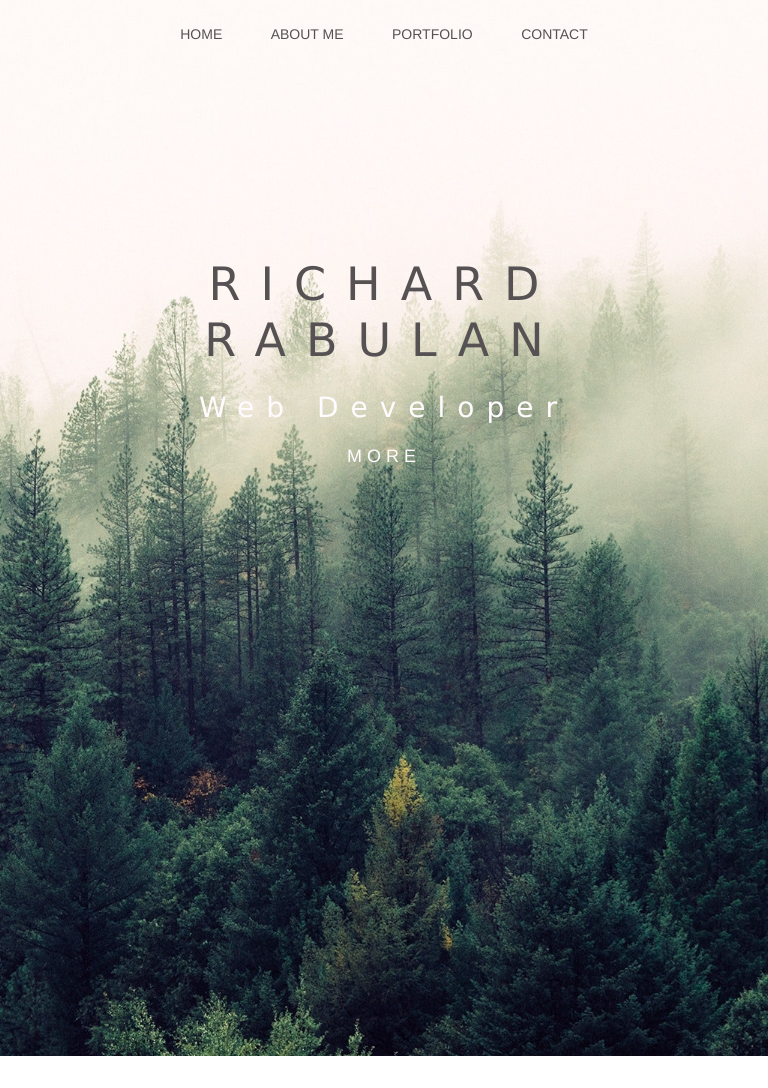
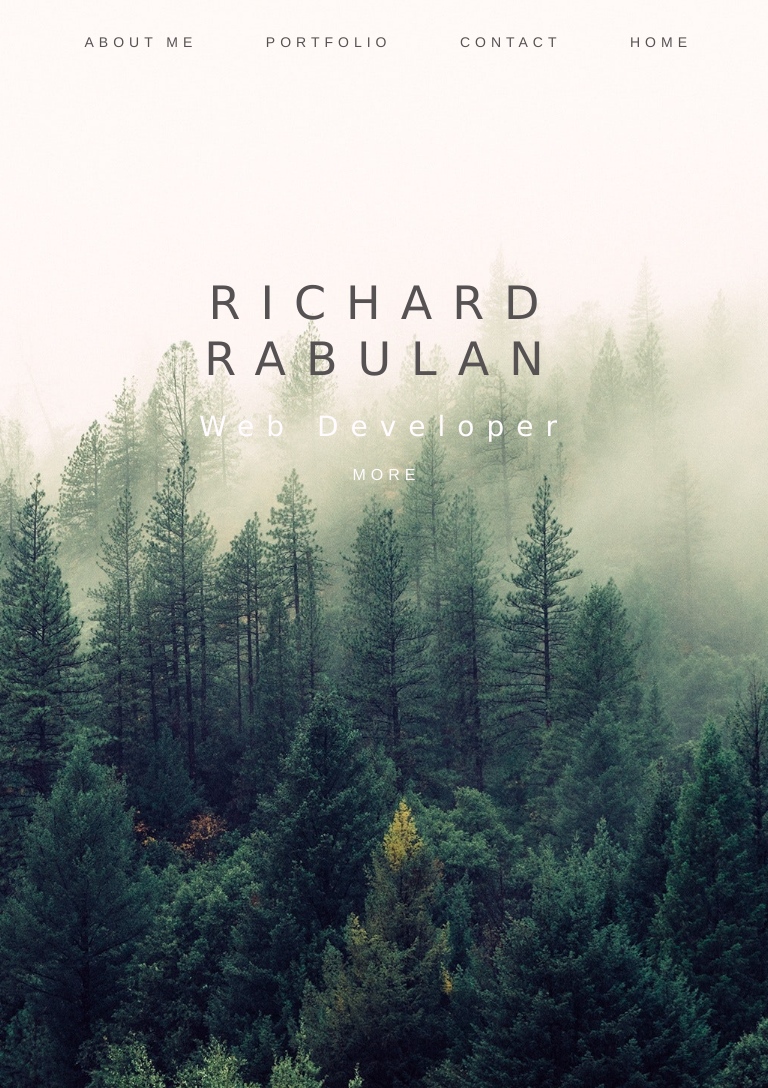
Before and after one commit to rrrichard/portfolio, a PHP site: page / in a window 768 px wide. Shown: the top 1088 px of the page. Run offline with PHP 8.4, Linux system fonts and the light colour scheme.

Commit message:
changes with the navbar to accommodate the media queries

```diff
--- a/index.html
+++ b/index.html
@@ -8,23 +8,20 @@
 </head>
 <a name="top"></a>
 <body>
-    <header class="navBar">
+    <header class="navBar featureImage">
         <div class="container">
                 <ul>
-                    <li><a href="#top">HOME</a></li>
+                    <li><a href="#top" class="navDefault">HOME</a></li>
                     <li><a href="#about">ABOUT ME</a></li>
                     <li><a href="#feature">PORTFOLIO</a></li>
                     <li><a href="#footer">CONTACT</a></li>
+                    <li><a href="#top" class="navHidden">HOME</a></li>
                 </ul>
+            <h1>RICHARD RABULAN</h1>
+            <p>Web Developer</p>
+            <a href="#feature" class="more">MORE</a>
         </div>
     </header>
-    <main class="featureImage">
-        <div class="container">
-            <h1>RICHARD RABULAN</h1>
-            <p>Web Developer</p>
-            <a href="#feature">MORE</a>
-        </div>
-    </main>
     <section class="portfolio">
         <a id="feature" name="feature"></a>
         <div class="boxes">
--- a/style.css
+++ b/style.css
@@ -49,21 +48,21 @@ header li a{
     margin: 10px;
     border: 2px solid transparent;
 }
-
-.navBar li a{
-    text-decoration: none;
-    padding: 10px;
+.narBar .more{
+    border: 2px solid black;
 }
 
-.navBar a:hover{
-    border: 2px solid #D0CFCF;
-    color: #D0CFCF;
+.navBar li:hover{
+    border: 2px solid #565254;
 }
 
 .navBar li a:visited{
     color: #565254;
 }
 
+.navBar .navHidden{
+    display: none;
+}
 /*FEATURE PAGE*/
 
 .featureImage {
@@ -72,14 +71,13 @@ header li a{
     background-image: url(images/featureimage.jpg);
     background-size: cover;
     background-position: center;
-    margin-top: -225px;
 }
 
 .featureImage h1{
     letter-spacing: 25px;
     line-height: 5rem;
     font-size: 64px;
-    padding-top: 300px;
+    padding-top: 240px;
     margin-bottom: 30px;
     color: #565254;
     font-family: Verdana, Geneva, sans-serif;
@@ -93,18 +91,21 @@ header li a{
     font-family: Verdana, Geneva, sans-serif;
 }
 
-.featureImage button{
-    background-color: transparent;
-    border: 2px solid #FFFBFE;
-    text-align: center;
-}
-
 .featureImage a{
     text-decoration: none;
     font-size: 18px;
     letter-spacing: 5px;
     margin: 5px 10px;
+    padding: 5px 10px 5px 15px;
+}
+
+.featureImage .more{
+    border: 2px solid transparent;
     color: #FFFBFE;
+}
+
+.featureImage .more:hover {
+    border: 2px solid #FFFBFE;
 }
 
 .featureImage a:visited{
@@ -360,33 +345,34 @@ footer a:visited{
         margin-top: 20%;
     }
 
-
     .projectBox P{
         font-size: 24px;
         letter-spacing: 2px;
         font-weight: bold;
         color: #FFFFFF;
-        display:none;
+        display: none;
     }
 
    footer{
        height: 300px}
 }
 
-
 @media only screen and (max-width:768px) {
     .navBar li a{
         font-size: 14px;
-        margin: 0;
+        margin: 0 20px;
         padding: 10px;
     }
 
     .navBar ul{
-        margin:0;
+        margin: 0;
     }
 
-    .navBar li a{
-        padding: 0px;
+    .navBar .navDefault{
+        display: none;
+    }
+    .navBar .navHidden{
+        display: block;
     }
 
     .featureImage h1{
@@ -419,56 +405,15 @@ footer a:visited{
         margin-top: 10px;
     }
 
-    /*.copyright{*/
-
-        /*float: none;*/
-        /*margin-top: 10px;*/
-    /*}*/
-
-    /*.logoContainer{*/
-        /*display: block;*/
-        /*float: none;*/
-        /*margin-top: 5px;*/
-    /*}*/
     footer{
         height: 300px}
 }
 
 @media only screen and (min-width:768px) {
-    .projectBox{
-        opacity: 0.5;
-        transition: all 0.3s;
-    }
-
-    .projectBox h3{
-        display:none;
-    }
-
-    .projectBox h4{
-        display:none;
-    }
-
-    .projectBox p{
-        display:none;
-    }
-
-    .projectBox:hover{
-        opacity: 1;
-        transform: scale(0.9);
-    }
-    .projectBox:hover h3{
-        display: block;
-    }
-
-    .projectBox:hover h4{
-        display: block;
-    }
-
-    .projectBox:hover p{
-        display: block;
+    .featureImage a{
+        font-size: 16px;
     }
 }
-
 
 @media only screen and (max-width:1024px) {
     .projectBox{
@@ -494,4 +439,19 @@ footer a:visited{
         float: none;
         margin-top: 20px;
     }
+
+    .featureImage h1{
+        padding-top: 180px;
+    }
+
+    .navBar li{
+        font-size: 16px;
+        padding: 0;
+        margin: 20px 0 0 0;
+    }
+
+    .navBar li:hover{
+        border: 2px solid #7a7678;
+    }
+
 }
```
Also changed, not shown: other parts of style.css (+25 -42 lines).
